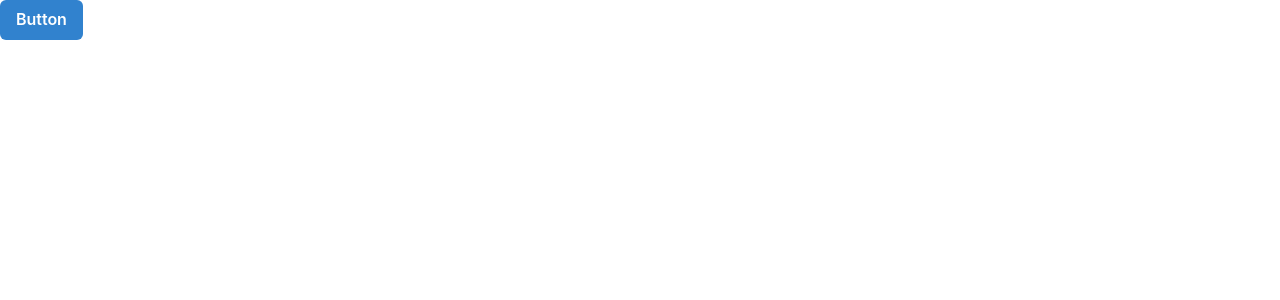
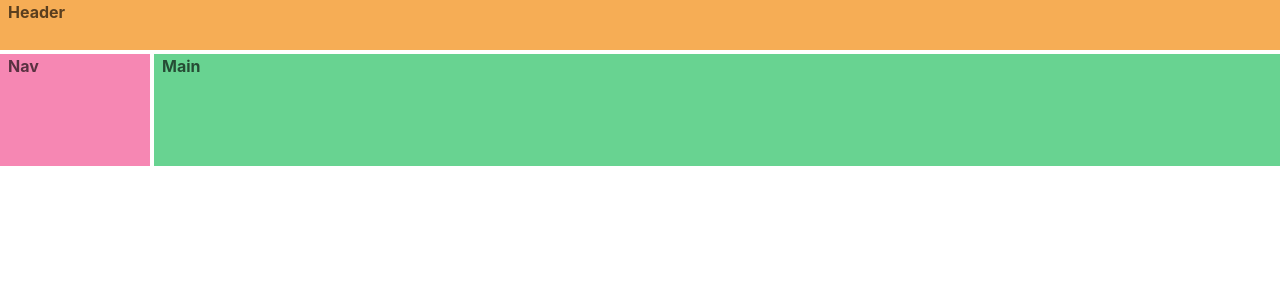
Before and after one commit to hosseinkhoshnevis94/Game-discovery-app, a React (Vite) app: page / in a window 1280 px wide. Shown: the top 300 px of the page. Built offline with nearby package versions, Linux system fonts and the light colour scheme.

Commit message:
create layout

```diff
--- a/src/App.tsx
+++ b/src/App.tsx
@@ -1,9 +1,34 @@
-import { Button } from '@chakra-ui/react'
-
+import { Grid, GridItem,Show } from '@chakra-ui/react'
 const App = () => {
   return (
     <>
-<Button colorScheme='blue'>Button</Button>
+    <Grid
+  templateAreas={{
+    base:`"header header"
+    "main main"`,
+    lg:`"header header"
+    "nav main"`
+  }}
+  gridTemplateRows={'50px 1fr 30px'}
+  gridTemplateColumns={'150px 1fr'}
+  h='200px'
+  gap='1'
+  color='blackAlpha.700'
+  fontWeight='bold'
+>
+  <GridItem pl='2' bg='orange.300' area={'header'}>
+    Header
+  </GridItem>
+  <Show above='lg'>
+  <GridItem pl='2' bg='pink.300' area={'nav'}>
+    Nav
+  </GridItem>
+  </Show>
+  <GridItem pl='2' bg='green.300' area={'main'}>
+    Main
+  </GridItem>
+
+</Grid>
 
     </>
   )
```
